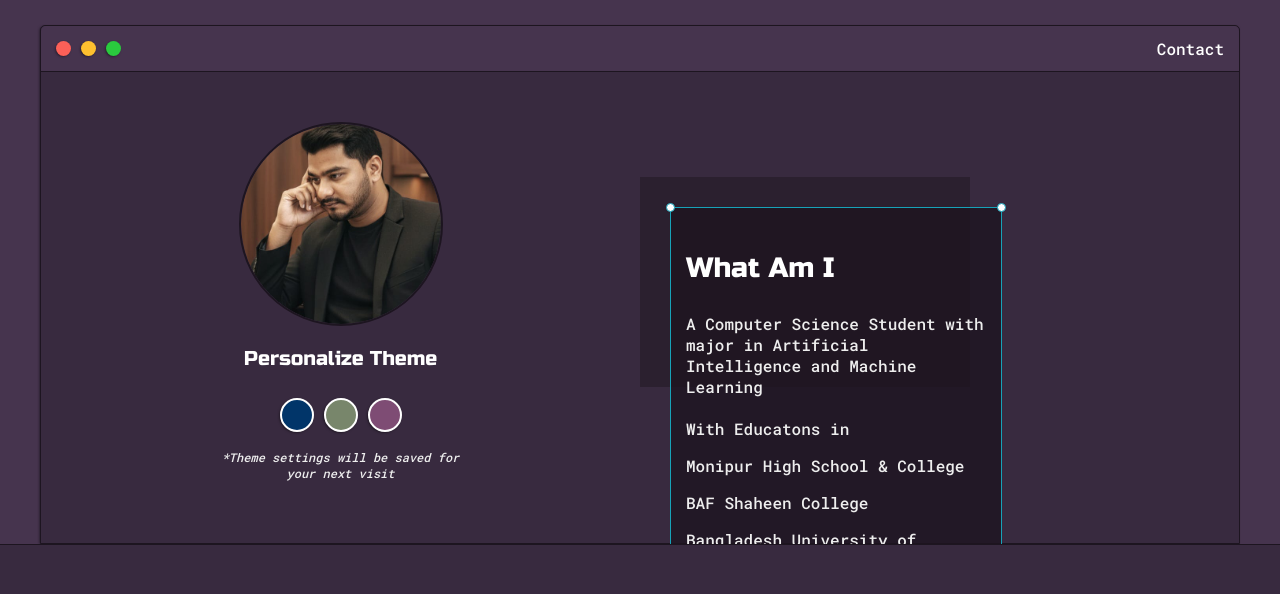
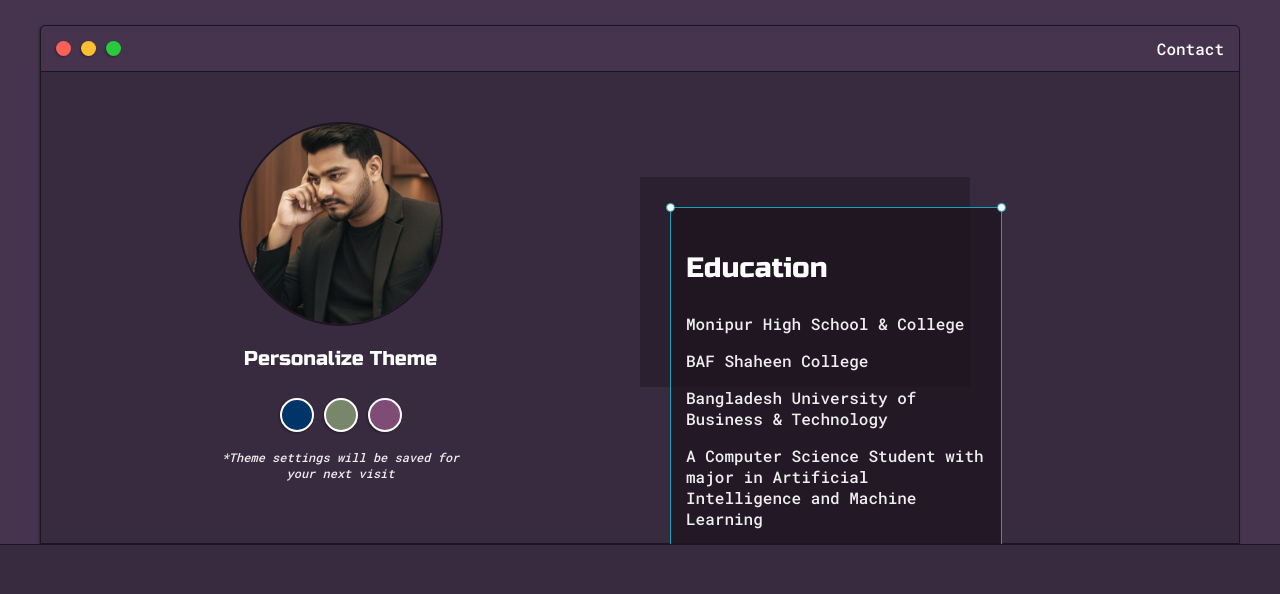
Before and after one commit to pro-ifaz/ifaz, a plain HTML site: page index.html in a window 1280 px wide. Shown: the part 136-730 px from the top of the page. Drawn offline with Linux system fonts and the light colour scheme.

Commit message:
Update education section in index.html

```diff
--- a/index.html
+++ b/index.html
@@ -44,12 +44,11 @@
         <div id="preview">
             <div id="corner-tl" class="corner"></div>
             <div id="corner-tr" class="corner"></div>
-            <h3>What Am I</h3>
-            <p>A Computer Science Student with major in Artificial Intelligence and Machine Learning
-            <br> <br>With Educatons in</p>
+            <h3>Education</h3>
             <p>Monipur High School & College</p>
             <p>BAF Shaheen College</p>
             <p>Bangladesh University of Business & Technology</p>
+            <p>A Computer Science Student with major in Artificial Intelligence and Machine Learning
             <div id="corner-br" class="corner"></div>
             <div id="corner-bl" class="corner"></div>
         </div>
```
